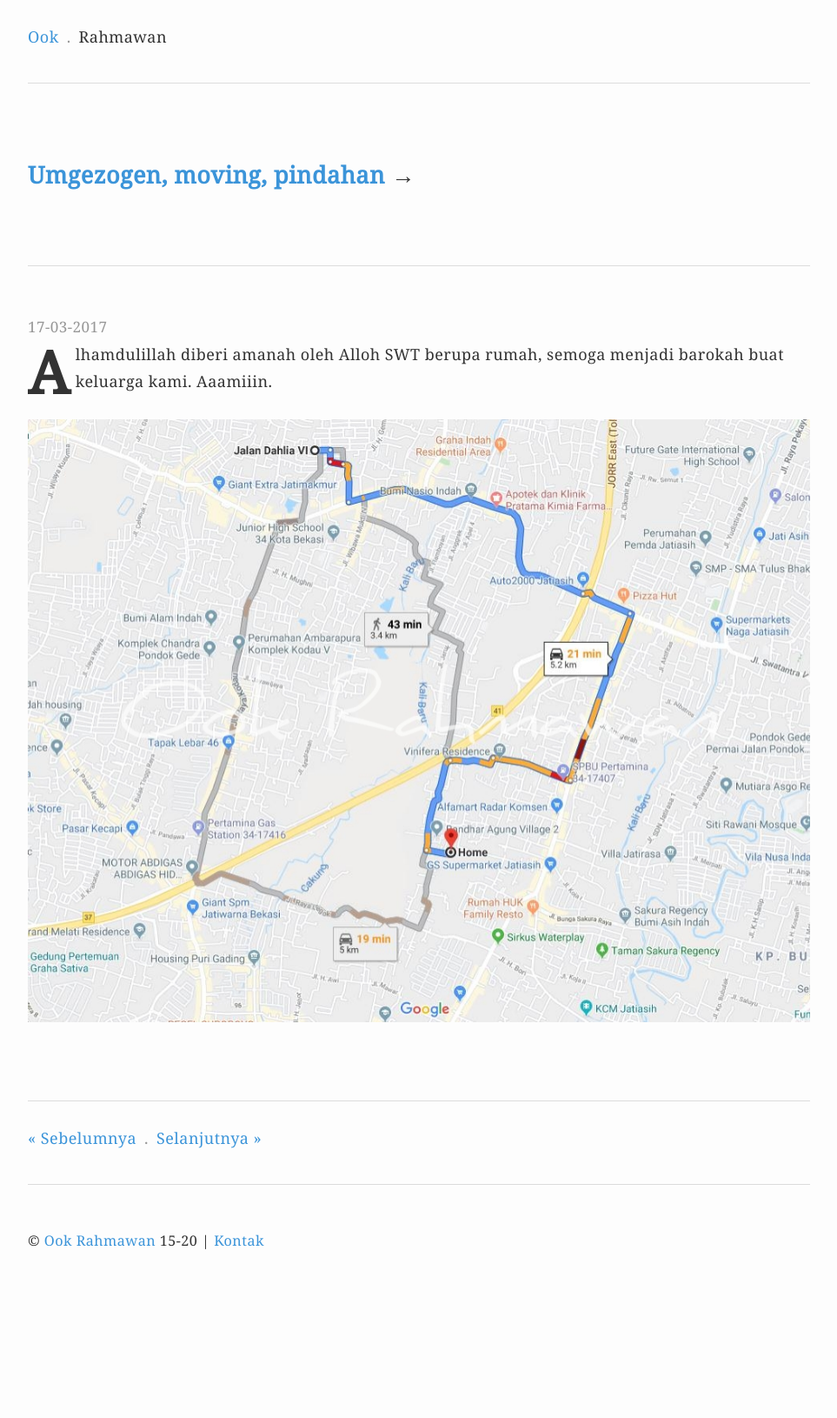
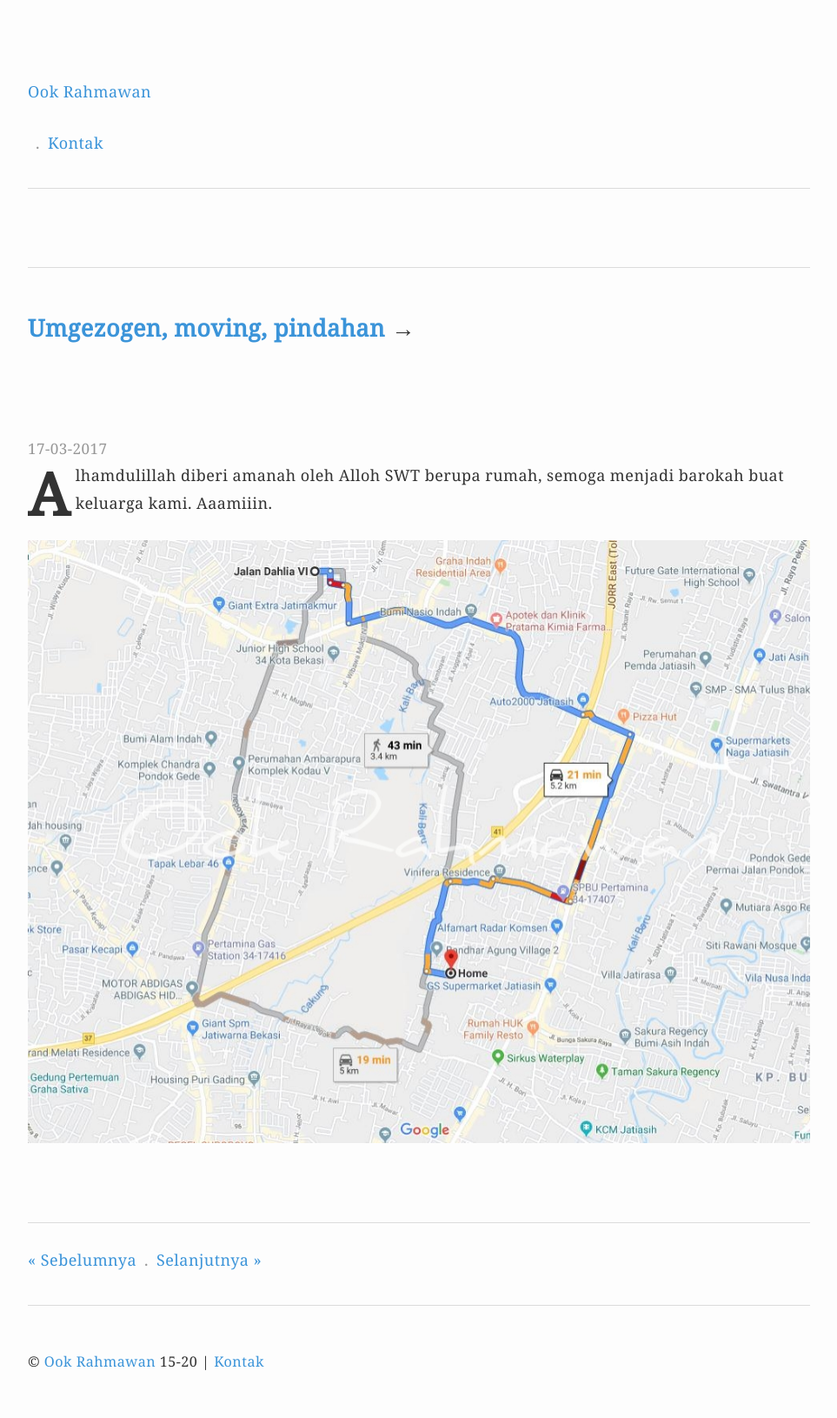
Before and after one commit to krhmwn/krhmwn.github.io, a Jekyll site: the page built from _posts/2017-03-17-umgezogen-moving-pindahan.markdown, in a window 1280 px wide. Shown: the whole page at 87% size, without its empty margins (158-1121 px from the left). Built offline with Jekyll 4.4.1, drawn with Linux system fonts in a browser that asks for light colours; before the commit the page ends 1491 px from its top, so only the background shows below that.

Commit message:
Update v.6.8.24

```diff
--- a/_layouts/post.html
+++ b/_layouts/post.html
@@ -1,9 +1,8 @@
 ---
 layout: default
 ---
-
-<nav><ul><li><a href="/">Ook</a></li><li>Rahmawan</li></ul></nav>
-<header>{% if page.link %}<h1><a href="{{ page.link }}">{{page.title}}</a> &rarr;</h1>{% else %}<h1>{{page.title}}</h1>{% endif %}</header>
+<header><a href="/">{{ site.name }}</a><nav><ul><li><a href="mailto:ookrahmawan@mail.ru">Kontak</a></li></ul></nav></header>
+<article class="posttitle">{% if page.link %}<h1><a href="{{ page.link }}">{{page.title}}</a> &rarr;</h1>{% else %}<h1>{{page.title}}</h1>{% endif %}</article>
 <article class="post">
 <h3 class="hide">{{page.title}}</h3><time datetime="{{ page.date | date: '%Y-%m-%d' }}">{{ page.date | date: "%d-%m-%Y"}}</time>
 {{content}}
```
